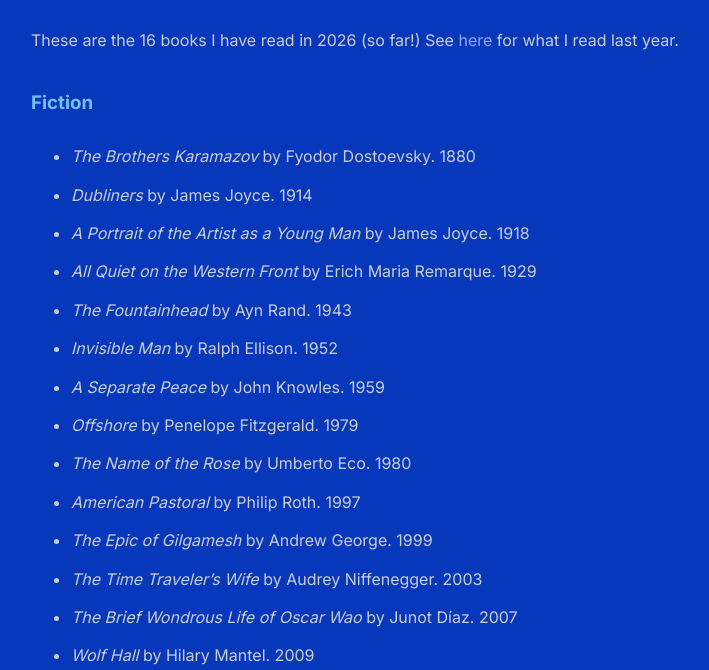
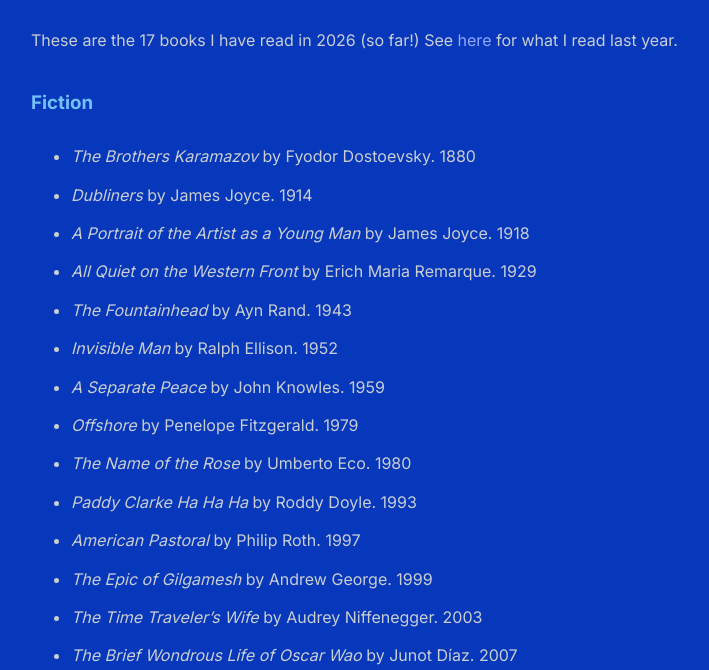
Before and after one commit to shihankanungo/shihankanungo.github.io, a Jekyll site: the page built from books.md, in a window 1280 px wide and 900 px high, scrolled down 550 px, cut to the strip 230-900 px from the top of the window. Shown: the whole strip, without its empty margins (249-958 px from the left). Built offline with Jekyll 4.4.1, drawn with Linux system fonts in a browser that asks for light colours.

Commit message:
Update books.md

```diff
--- a/books.md
+++ b/books.md
@@ -8,7 +8,7 @@
 ![ch-reading](images/ch1.png)
 
 <br>
-These are the 16 books I have read in 2026 (so far!) See [here](https://shihankanungo.github.io/wrapped-2025#books) for what I read last year. <br>
+These are the 17 books I have read in 2026 (so far!) See [here](https://shihankanungo.github.io/wrapped-2025#books) for what I read last year. <br>
 
 ### Fiction
 - *The Brothers Karamazov* by Fyodor Dostoevsky. 1880
@@ -20,6 +20,7 @@
 - *A Separate Peace* by John Knowles. 1959
 - *Offshore* by Penelope Fitzgerald. 1979
 - *The Name of the Rose* by Umberto Eco. 1980
+- *Paddy Clarke Ha Ha Ha* by Roddy Doyle. 1993
 - *American Pastoral* by Philip Roth. 1997
 - *The Epic of Gilgamesh* by Andrew George. 1999
 - *The Time Traveler's Wife* by Audrey Niffenegger. 2003
```
